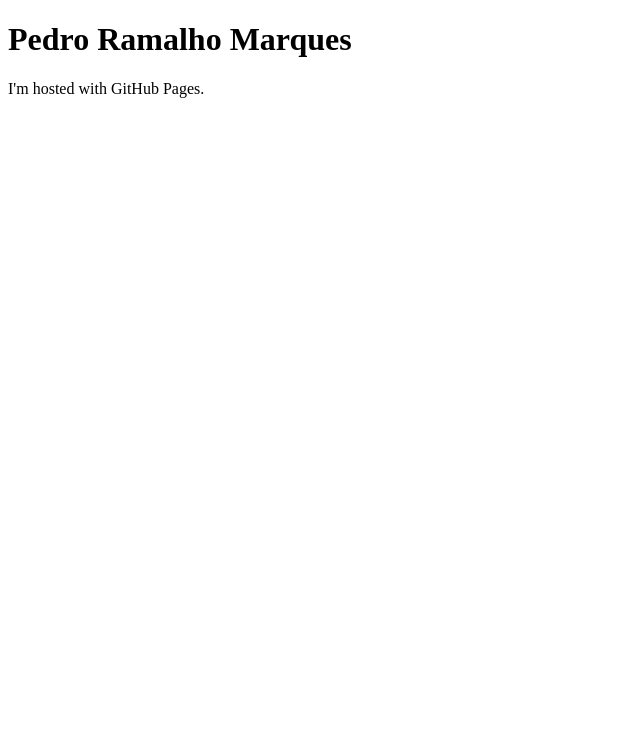
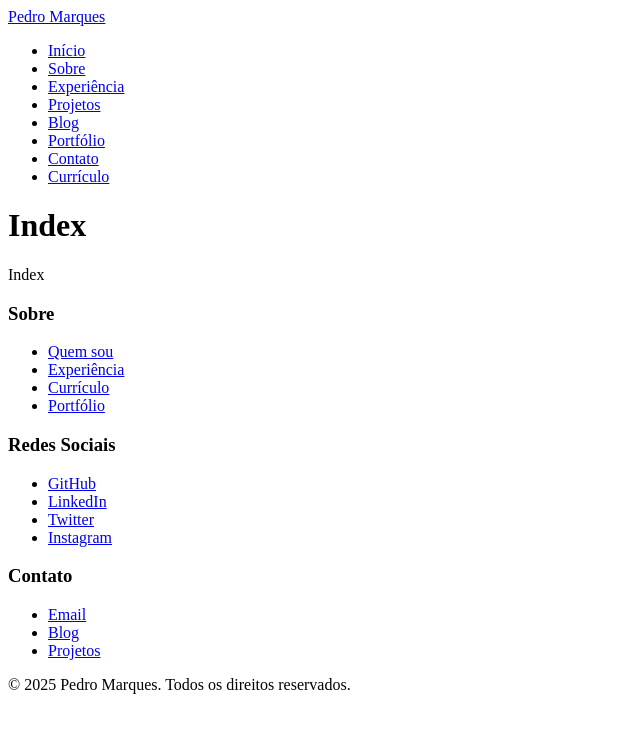
Before and after one commit to pr-marques/pr-marques.github.io, a plain HTML site: page index.html in a window 1280 px wide. Shown: the whole page, without its empty margins (0-640 px from the left). Drawn offline with Linux system fonts and the light colour scheme.

Commit message:
Update Index

```diff
--- a/index.html
+++ b/index.html
@@ -1,7 +1,86 @@
-<!DOCTYPE html>
-<html>
-<body>
-<h1>Pedro Ramalho Marques</h1>
-<p>I'm hosted with GitHub Pages.</p>
-</body>
-</html>
+<nav>
+    <a href="/" class="logo">Pedro Marques</a>
+    <ul class="nav-links">
+      <li><a href="#inicio">Início</a></li>
+      <li><a href="#sobre">Sobre</a></li>
+      <li><a href="#experiencia">Experiência</a></li>
+      <li><a href="#projetos">Projetos</a></li>
+      <li><a href="#blog">Blog</a></li>
+      <li><a href="#portfolio">Portfólio</a></li>
+      <li><a href="#contato">Contato</a></li>
+      <li><a href="#curriculo">Currículo</a></li>
+    </ul>
+  </nav>
+</header>
+<div class="content">
+  <h1>Index</h1>
+  <p>Index</p>
+</div>
+<footer>
+  <div class="footer-content">
+    <div class="footer-column">
+      <h3>Sobre</h3>
+      <ul>
+        <li><a href="#sobre">Quem sou</a></li>
+        <li><a href="#experiencia">Experiência</a></li>
+        <li><a href="#curriculo">Currículo</a></li>
+        <li><a href="#portfolio">Portfólio</a></li>
+      </ul>
+    </div>
+    <div class="footer-column">
+      <h3>Redes Sociais</h3>
+      <ul class="social-links">
+        <li>
+          <a href="https://github.com/alexmsantos" target="_blank">
+            <i class="fab fa-github"></i>
+            GitHub
+          </a>
+        </li>
+        <li>
+          <a href="https://linkedin.com" target="_blank">
+            <i class="fab fa-linkedin"></i>
+            LinkedIn
+          </a>
+        </li>
+        <li>
+          <a href="https://twitter.com" target="_blank">
+            <i class="fab fa-twitter"></i>
+            Twitter
+          </a>
+        </li>
+        <li>
+          <a href="https://instagram.com" target="_blank">
+            <i class="fab fa-instagram"></i>
+            Instagram
+          </a>
+        </li>
+      </ul>
+    </div>
+    <div class="footer-column">
+      <h3>Contato</h3>
+      <ul>
+        <li>
+          <a href="mailto:contato@exemplo.com">
+            <i class="far fa-envelope"></i>
+            Email
+          </a>
+        </li>
+        <li>
+          <a href="#blog">
+            <i class="far fa-newspaper"></i>
+            Blog
+          </a>
+        </li>
+        <li>
+          <a href="#projetos">
+            <i class="fas fa-code"></i>
+            Projetos
+          </a>
+        </li>
+      </ul>
+    </div>
+  </div>
+  <div class="footer-bottom">
+    <p>&copy; 2025 Pedro Marques. Todos os direitos reservados.</p>
+  </div>
+</footer>
```
Also changed, not shown: 1 other file.
